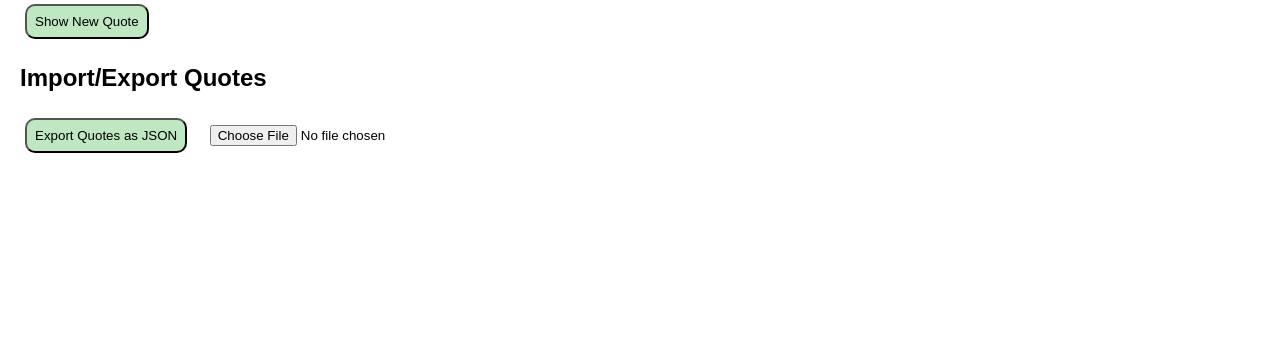
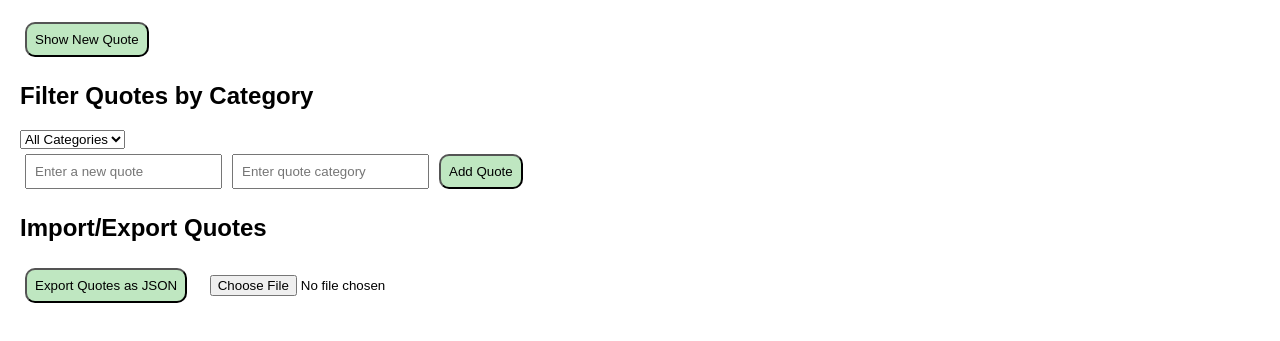
Before and after one commit to IbrahimBachar/alx_fe_javascript, a plain HTML site: page dom-manipulation/index.html in a window 1280 px wide. Shown: the part 123-464 px from the top of the page. Drawn offline with Linux system fonts and the light colour scheme.

Commit message:
Filtering System

```diff
--- a/dom-manipulation/index.html
+++ b/dom-manipulation/index.html
@@ -29,6 +29,11 @@
     <h1>Dynamic Quote Generator</h1>
     <div id="quoteDisplay"></div>
     <button id="newQuote">Show New Quote</button>
+    <h2>Filter Quotes by Category</h2>
+    <select id="categoryFilter" onchange="filterQuotes()">
+      <option value="all">All Categories</option>
+      <!-- Dynamically populated categories -->
+    </select>
     <div id="addQuoteFormContainer"></div>
     <h2>Import/Export Quotes</h2>
     <button id="exportQuotes">Export Quotes as JSON</button>
```
